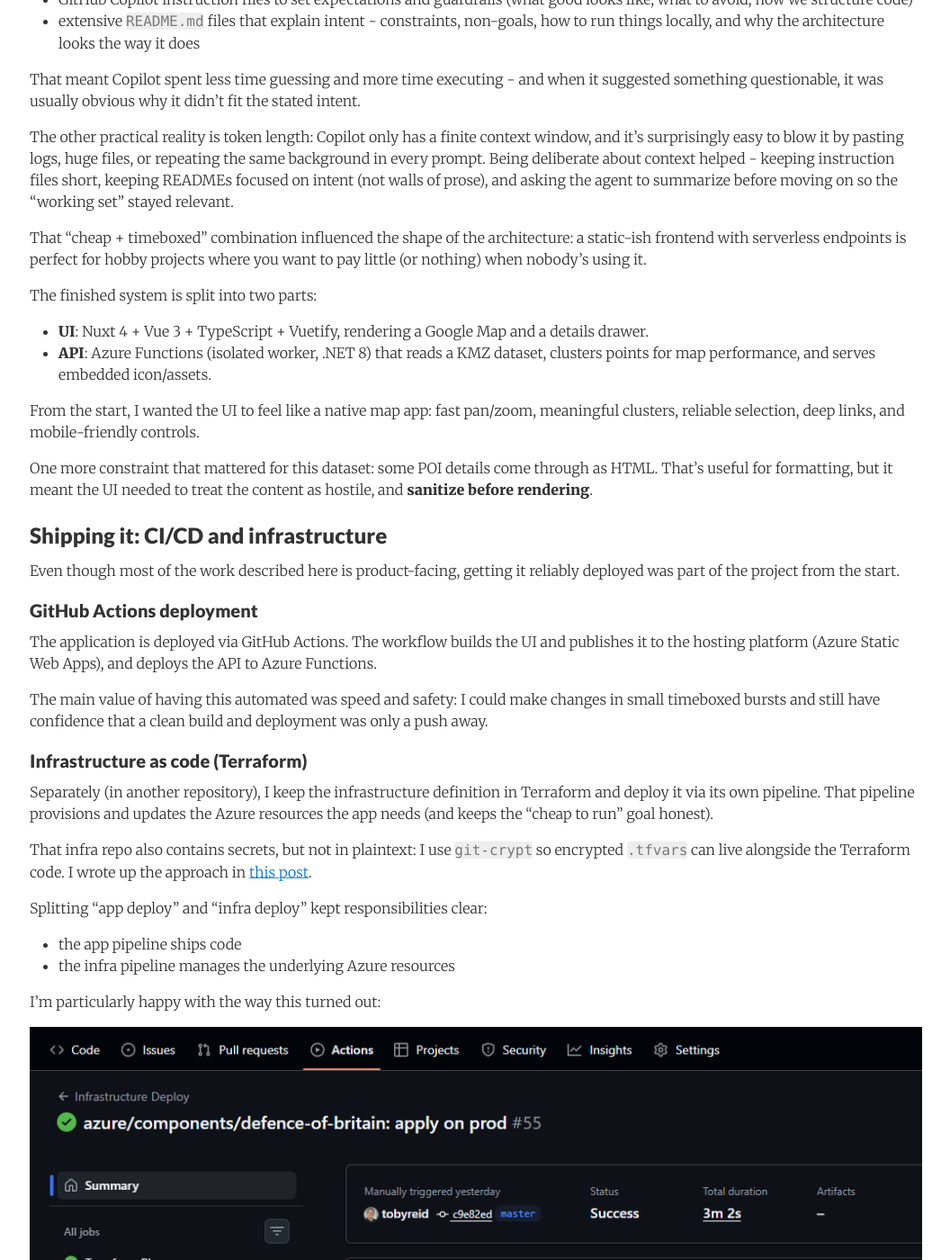
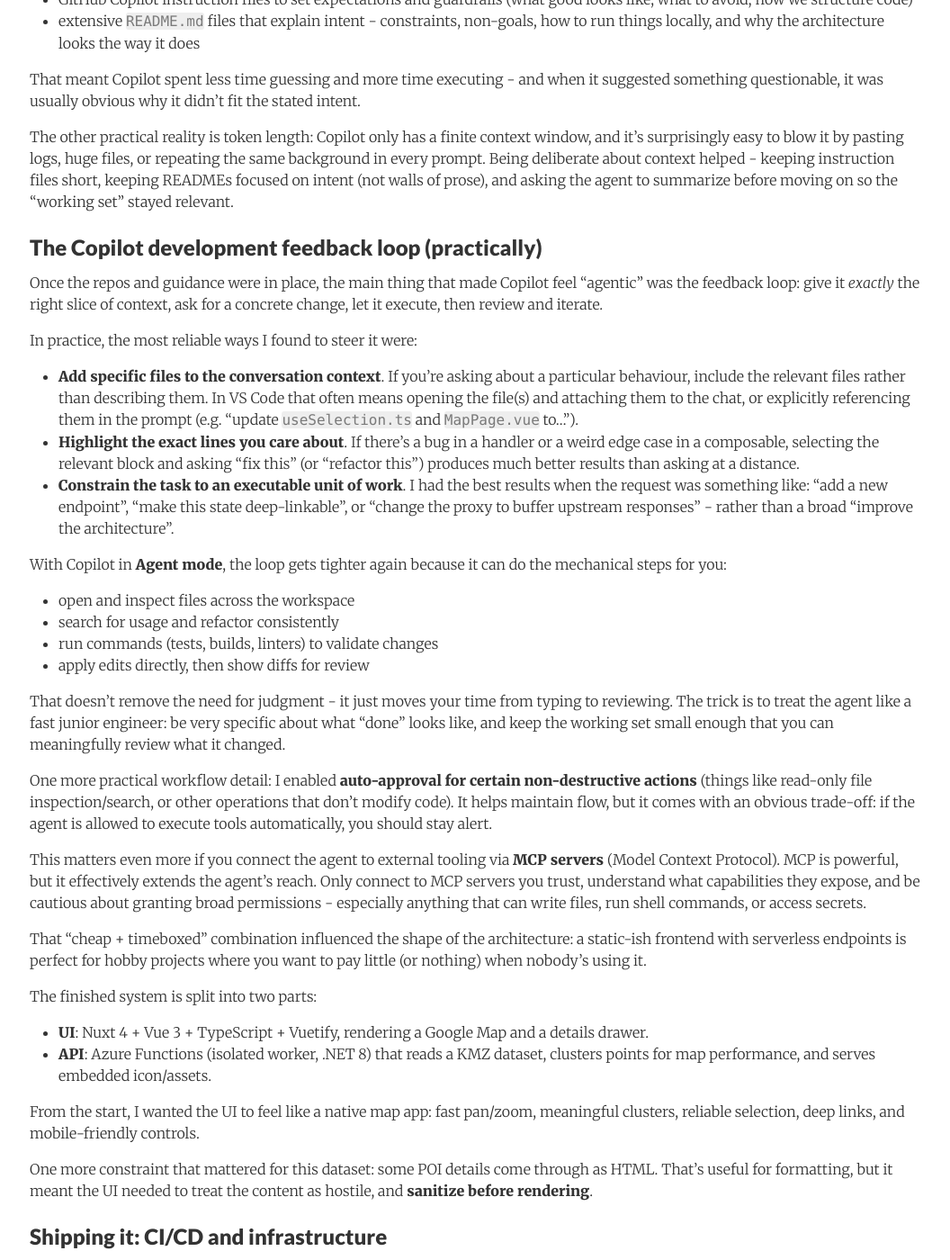
Before and after one commit to tobyreid/tobyreid.github.io, a Jekyll site: the page built from _posts/2026-01-01-building-with-agentic-ai-a-defence-of-britain-story.md, in a window 1280 px wide and 1400 px high, scrolled down 1451 px. Shown: the whole window at 90% size, without its empty margins (111-1167 px from the left). Built offline with Jekyll 4.4.1, drawn with Linux system fonts in a browser that asks for light colours; nearby versions of some CDN libraries; comment, search, counter and statistics services are not loaded.

Commit message:
development loop

```diff
--- a/_posts/2026-01-01-building-with-agentic-ai-a-defence-of-britain-story.md
+++ b/_posts/2026-01-01-building-with-agentic-ai-a-defence-of-britain-story.md
@@ -44,6 +44,29 @@ Then I added two kinds of "guidance" that an agent can actually use:
 That meant Copilot spent less time guessing and more time executing - and when it suggested something questionable, it was usually obvious why it didn't fit the stated intent.
 
 The other practical reality is token length: Copilot only has a finite context window, and it's surprisingly easy to blow it by pasting logs, huge files, or repeating the same background in every prompt. Being deliberate about context helped - keeping instruction files short, keeping READMEs focused on intent (not walls of prose), and asking the agent to summarize before moving on so the "working set" stayed relevant.
+
+## The Copilot development feedback loop (practically)
+
+Once the repos and guidance were in place, the main thing that made Copilot feel "agentic" was the feedback loop: give it _exactly_ the right slice of context, ask for a concrete change, let it execute, then review and iterate.
+
+In practice, the most reliable ways I found to steer it were:
+
+- **Add specific files to the conversation context**. If you're asking about a particular behaviour, include the relevant files rather than describing them. In VS Code that often means opening the file(s) and attaching them to the chat, or explicitly referencing them in the prompt (e.g. "update `useSelection.ts` and `MapPage.vue` to…").
+- **Highlight the exact lines you care about**. If there's a bug in a handler or a weird edge case in a composable, selecting the relevant block and asking "fix this" (or "refactor this") produces much better results than asking at a distance.
+- **Constrain the task to an executable unit of work**. I had the best results when the request was something like: "add a new endpoint", "make this state deep-linkable", or "change the proxy to buffer upstream responses" - rather than a broad "improve the architecture".
+
+With Copilot in **Agent mode**, the loop gets tighter again because it can do the mechanical steps for you:
+
+- open and inspect files across the workspace
+- search for usage and refactor consistently
+- run commands (tests, builds, linters) to validate changes
+- apply edits directly, then show diffs for review
+
+That doesn't remove the need for judgment - it just moves your time from typing to reviewing. The trick is to treat the agent like a fast junior engineer: be very specific about what "done" looks like, and keep the working set small enough that you can meaningfully review what it changed.
+
+One more practical workflow detail: I enabled **auto-approval for certain non-destructive actions** (things like read-only file inspection/search, or other operations that don't modify code). It helps maintain flow, but it comes with an obvious trade-off: if the agent is allowed to execute tools automatically, you should stay alert.
+
+This matters even more if you connect the agent to external tooling via **MCP servers** (Model Context Protocol). MCP is powerful, but it effectively extends the agent's reach. Only connect to MCP servers you trust, understand what capabilities they expose, and be cautious about granting broad permissions - especially anything that can write files, run shell commands, or access secrets.
 
 That "cheap + timeboxed" combination influenced the shape of the architecture: a static-ish frontend with serverless endpoints is perfect for hobby projects where you want to pay little (or nothing) when nobody's using it.
 
```
